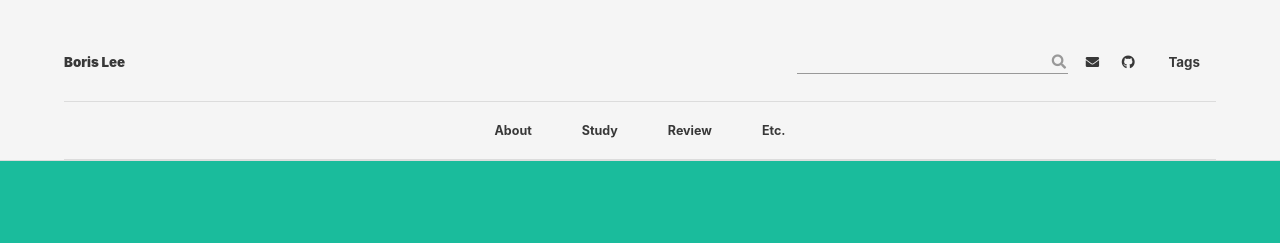
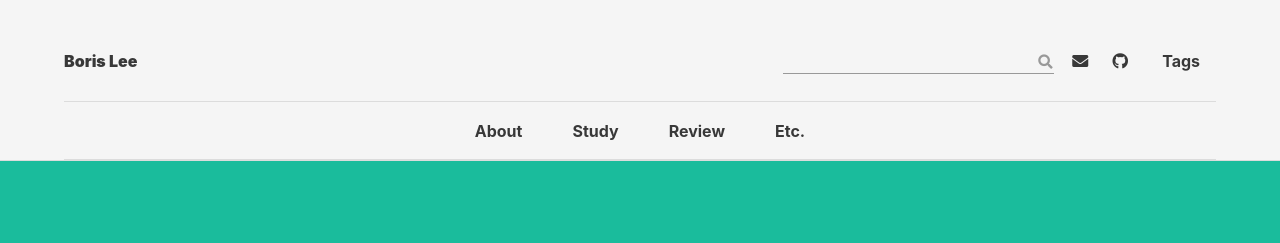
Before and after one commit to borisleevin/borisleevin.github.io, a Jekyll site: the page built from index.html, in a window 1280 px wide. Shown: the top 243 px of the page. Built offline with Jekyll 4.4.1, drawn with Linux system fonts in a browser that asks for light colours; nearby versions of some CDN libraries; some web fonts are replaced; the list of posts is cut into pages by our own code.

Commit message:
size change

```diff
--- a/_sass/includes/_header.scss
+++ b/_sass/includes/_header.scss
@@ -18,7 +18,7 @@
   a {
     color: $header-link-color;
     font-weight: bolder;
-    font-size: smaller;
+    font-size: medium;
   }
 
   .avatar {
```
